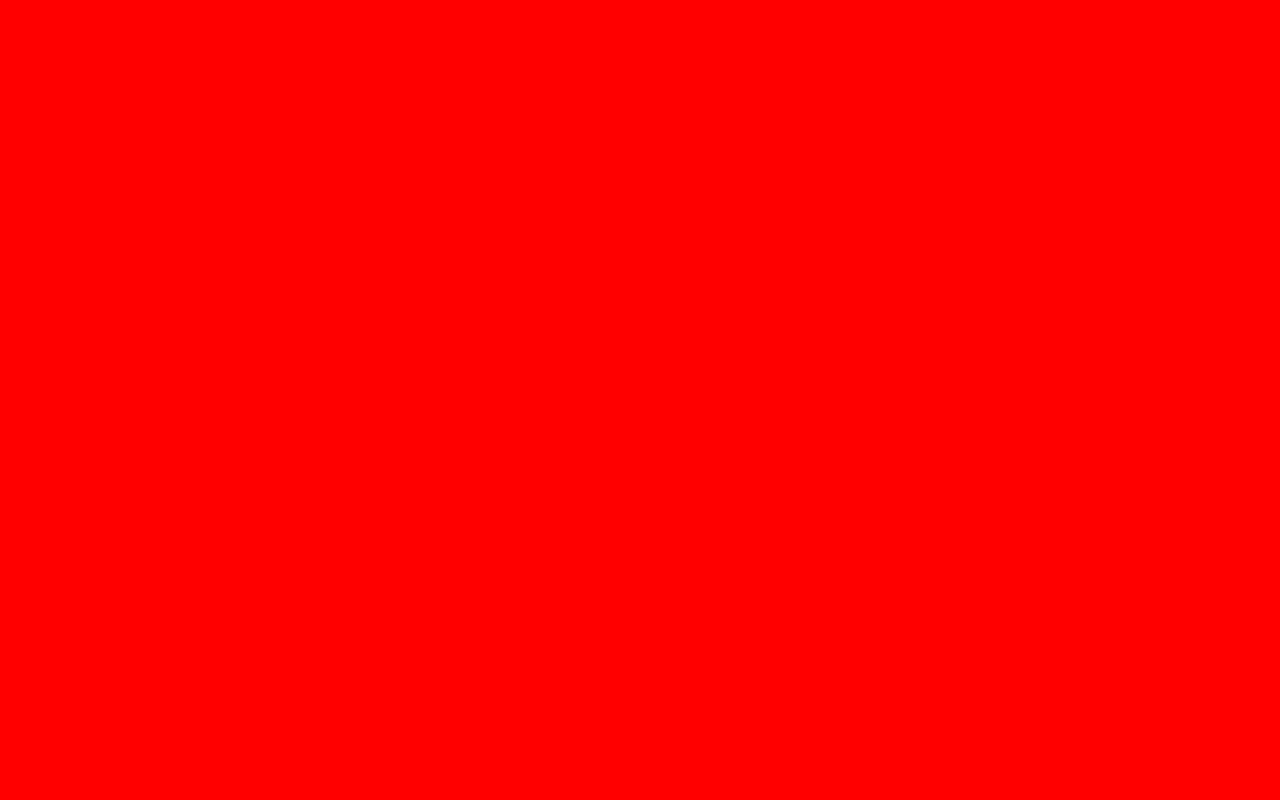
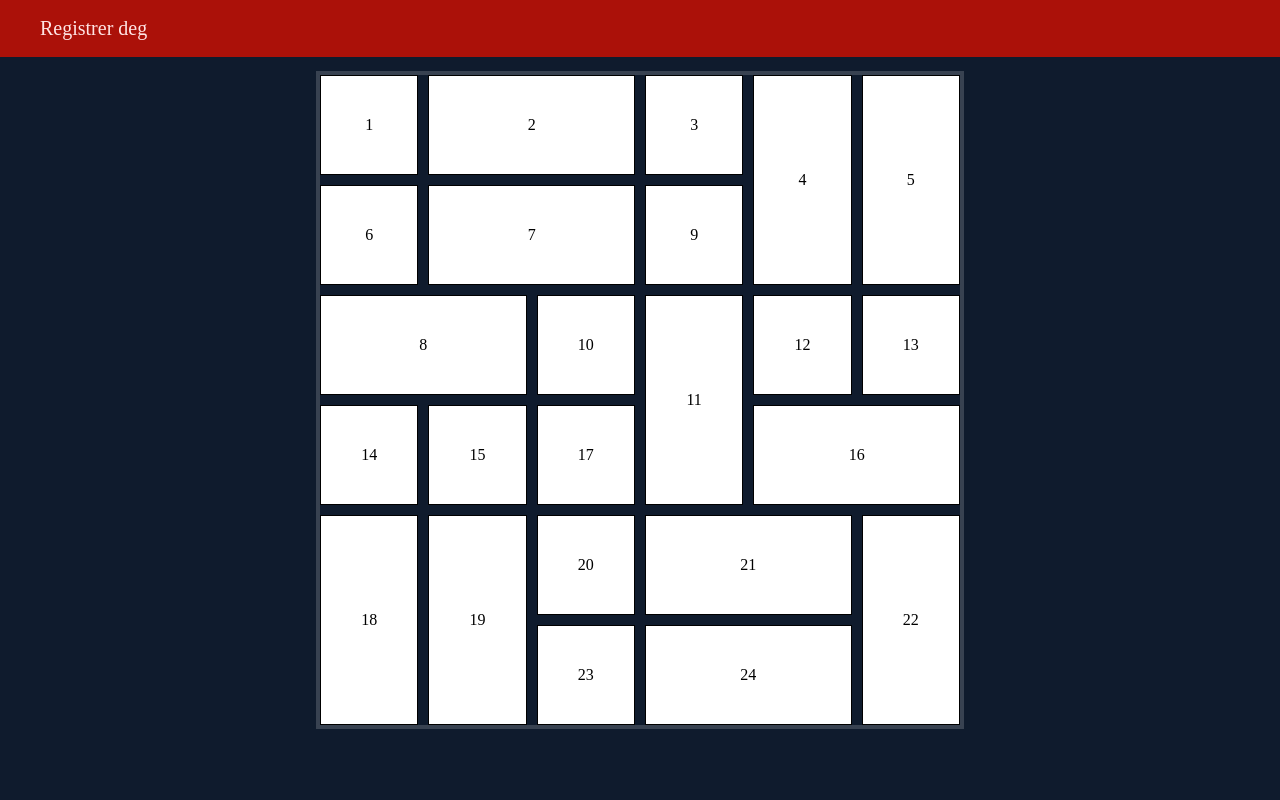
Before and after one commit to Salamander090909/Julekalender, a Node server app: page / in a window 1280 px wide. Before the commit the page is empty. Run offline with Node 20, Linux system fonts and the light colour scheme; some libraries are stand-ins or nearby versions.

Commit message:
kalenderBox grid template, og hver luke for vær sin størrelse

```diff
--- a/app.js
+++ b/app.js
@@ -1,7 +1,9 @@
 const express = require("express");
 require("dotenv").config();
 const env = require("dotenv")
+const mongoose = require("mongoose")
 
+const User = require("./models/User")
 
 const app = express()
 
@@ -9,6 +11,8 @@ app.set("view engine", "ejs")
 
 app.use(express.urlencoded({extended: true}))
 app.use(express.static("public"))
+
+mongoose.connect(process.env.MONGODB_URI);
 
 app.get("/", (req, res) => {
     res.render("index")
--- a/public/css/main.css
+++ b/public/css/main.css
@@ -1,3 +1,85 @@
+:root {
+    --mainBackground: #0f1b2d;
+    --ruteCard: #172A45;
+    --darkRed: #AB1109;
+
+    --mainBorder: rgba(255, 255, 255, 0.171);
+
+    --kalenderWidth: 50%;
+
+    --textColor: #ffe5e5;
+
+    --h1font: 'Nunito', sans-serif;
+}
+
 body {
-    background-color: red;
+    background-color: var(--mainBackground);
+    display: flex;
+    margin: 0;
+    min-height: 100vh;
+    width: 100%;
+    justify-content: center;
 }
+
+nav {
+    display: flex;
+    position: absolute;
+    background-color: var(--darkRed);
+    border: 1px solid transparent;
+    margin: 0;
+    width: 100%;
+    justify-content: left;
+}
+
+nav a {
+    text-decoration: none;
+    color: var(--textColor);
+    font-size: 20px;
+}
+
+ul {
+    list-style: none;
+}
+
+main {
+    display: flex;
+    width: 100%;
+    align-items: center;
+    justify-content: center;
+}
+
+.kalenderBox {
+    border: 4px solid var(--mainBorder);
+    width: var(--kalenderWidth);
+    display: grid;
+    grid-template-columns: repeat(6, 1fr);
+    grid-auto-rows: 100px;
+    grid-auto-flow: dense;
+    gap: 10px;
+}
+
+.bred {
+    grid-column: span 2;
+}
+
+.høy {
+    grid-row: span 2;
+}
+
+.luke {
+    display: flex;
+    justify-content: center;
+    border: 1px solid black;
+    background-color: white;
+    align-items: center;
+    transition: rotate 0.2s ease-in-out;
+}
+
+.luke:hover {
+    rotate: 5deg;
+}
+
+.rute h1 {
+    color: var(--textColor);
+    font-family: var(--h1font);
+}
--- a/views/index.ejs
+++ b/views/index.ejs
@@ -1,5 +1,57 @@
 <%- include("./partials/head.ejs") %>
 <body>
+    <%- include("./partials/nav.ejs") %>
+    <main>
+        <section class="kalenderBox">
+            <a class="luke">1</a>
 
+            <a class="luke bred">2</a>
+
+            <a class="luke">3</a>
+
+            <a class="luke høy">4</a>
+
+            <a class="luke høy">5</a>
+
+            <a class="luke">6</a>
+
+            <a class="luke bred">7</a>
+
+            <a class="luke bred">8</a>
+
+            <a class="luke">9</a>
+
+            <a class="luke">10</a>
+
+            <a class="luke høy">11</a>
+
+            <a class="luke">12</a>
+
+            <a class="luke">13</a>
+
+            <a class="luke">14</a>
+
+            <a class="luke">15</a>
+
+            <a class="luke bred">16</a>
+
+            <a class="luke">17</a>
+
+            <a class="luke høy">18</a>
+
+            <a class="luke høy">19</a>
+
+            <a class="luke">20</a>
+
+            <a class="luke bred">21</a>
+
+            <a class="luke høy">22</a>
+
+            <a class="luke">23</a>
+
+            <a class="luke bred">24</a>
+
+        </section>
+    </main>
 </body>
 </html>
--- a/views/partials/head.ejs
+++ b/views/partials/head.ejs
@@ -5,4 +5,5 @@
     <meta name="viewport" content="width=device-width, initial-scale=1.0">
     <title>Bleiker Julekalender</title>
     <link rel="stylesheet" href="./css/main.css">
+    <script src="./js/main.js" defer></script>
 </head>
--- a/views/partials/nav.ejs
+++ b/views/partials/nav.ejs
@@ -0,0 +1,5 @@
+<nav>
+    <ul>
+        <li><a href="/register">Registrer deg</a></li>
+    </ul>
+</nav>
```
Also changed, not shown: models/User.js (added, +9 -0 lines).
